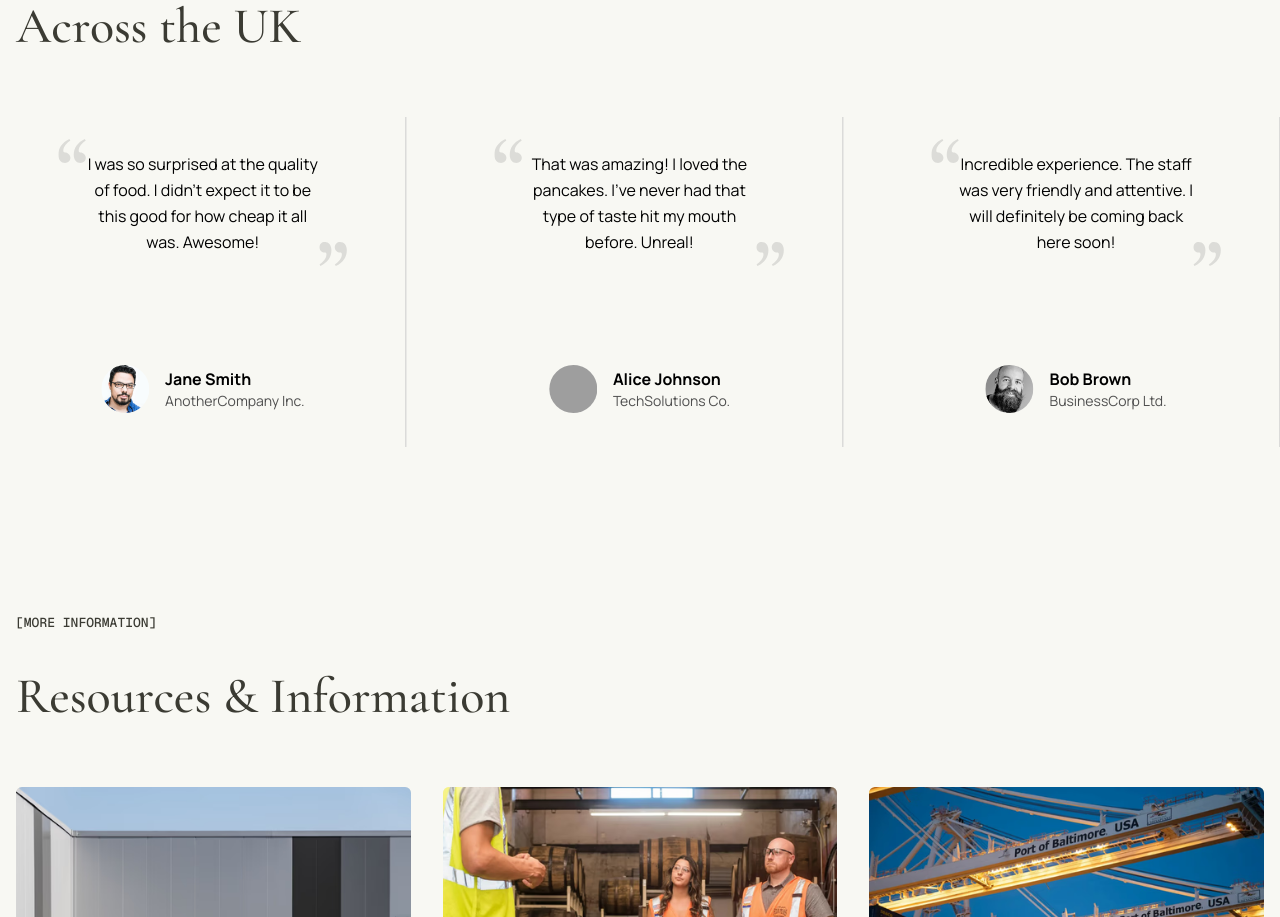
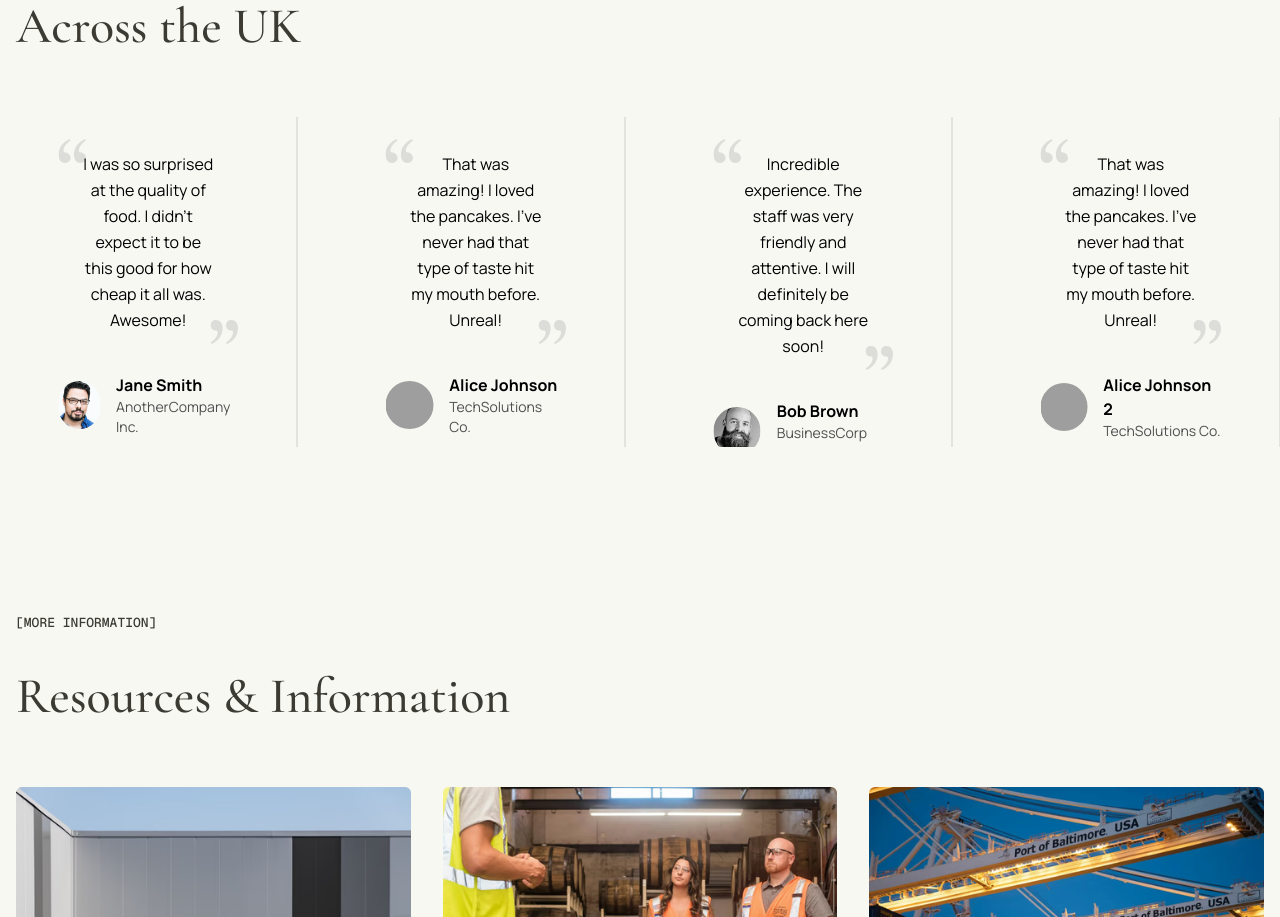
Before and after one commit to iamsaif5/homeplus-landing, a Next.js app: page / in a window 1280 px wide. Shown: the part 6911-7828 px from the top of the page. Built offline with nearby package versions, Linux system fonts and the light colour scheme; grey boxes are pictures that could not be loaded.

Commit message:
Update - slider fixed

```diff
--- a/src/component/Home/Testimonials.jsx
+++ b/src/component/Home/Testimonials.jsx
@@ -70,7 +70,7 @@ const Testimonials = () => {
             320: { slidesPerView: 1 },
             640: { slidesPerView: 1 },
             768: { slidesPerView: 2 },
-            1024: { slidesPerView: 3 },
+            1024: { slidesPerView: 4 },
             1536: { slidesPerView: 4 },
           }}
           speed={700}
```
